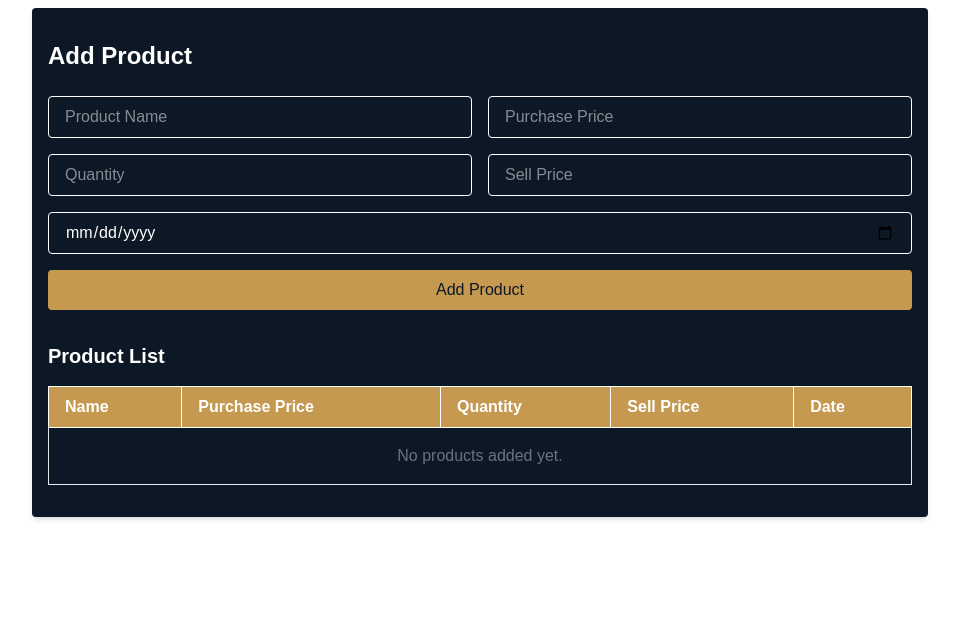
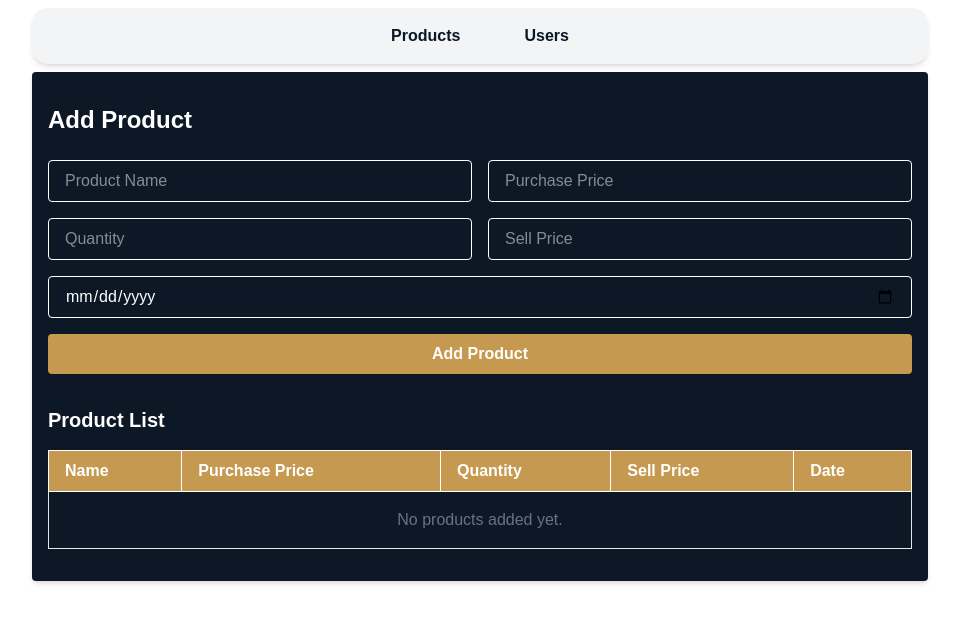
Before and after one commit to dagmawib/Product-Registration, a Next.js app in the folder client/: page / in a window 1280 px wide. Shown: the top 622 px of the page, without its empty margins (160-1119 px from the left). Built offline with nearby package versions, Linux system fonts and the light colour scheme.

Commit message:
feat(Navbar): add Navbar component and integrate it into the layout style(page): adjust layout and button styles for better UI consistency

```diff
--- a/client/src/app/layout.js
+++ b/client/src/app/layout.js
@@ -1,4 +1,5 @@
 import "./globals.css";
+import Navbar from "@/components/common/Navbar";
 
 export const metadata = {
   title: "Suk",
@@ -8,7 +9,10 @@ export const metadata = {
 export default function RootLayout({ children }) {
   return (
     <html lang="en">
-      <body className="bg-white">{children}</body>
+      <body className="bg-white">
+        <Navbar />
+        {children}
+      </body>
     </html>
   );
 }
--- a/client/src/app/page.js
+++ b/client/src/app/page.js
@@ -38,7 +38,7 @@ export default function Page() {
   };
 
   return (
-    <div className="max-w-4xl mx-auto px-4 py-8 bg-[#0C1825] shadow-md rounded mt-2">
+    <div className="max-w-4xl md:mx-auto px-4 mx-2 py-8 bg-[#0C1825] shadow-md rounded mt-2">
       <h1 className="text-2xl font-bold mb-6 text-white">Add Product</h1>
 
       <form
@@ -86,7 +86,7 @@ export default function Page() {
         />
         <button
           type="submit"
-          className="bg-[#C69950] text-[#0C1825] rounded px-4 py-2 hover:bg-[#c6c450] md:col-span-2"
+          className="bg-[#C69950] text-white font-bold rounded px-4 py-2 hover:bg-[#c6c450] md:col-span-2"
         >
           Add Product
         </button>
--- /dev/null
+++ b/client/src/components/common/Navbar.js
@@ -0,0 +1,26 @@
+import Link from "next/link";
+
+export default function Navbar() {
+  return (
+    <nav className="bg-gray-100 max-w-4xl text-center mx-auto rounded-2xl mt-2 flex justify-center px-6 py-4 shadow-md">
+      <ul className="flex space-x-16">
+        <li>
+          <Link
+            href="/"
+            className="text-[#0C1825] hover:text-[#C69950] font-semibold"
+          >
+            Products
+          </Link>
+        </li>
+        <li>
+          <Link
+            href="/users"
+            className="text-[#0C1825] hover:text-[#C69950] font-semibold"
+          >
+            Users
+          </Link>
+        </li>
+      </ul>
+    </nav>
+  );
+}
```
